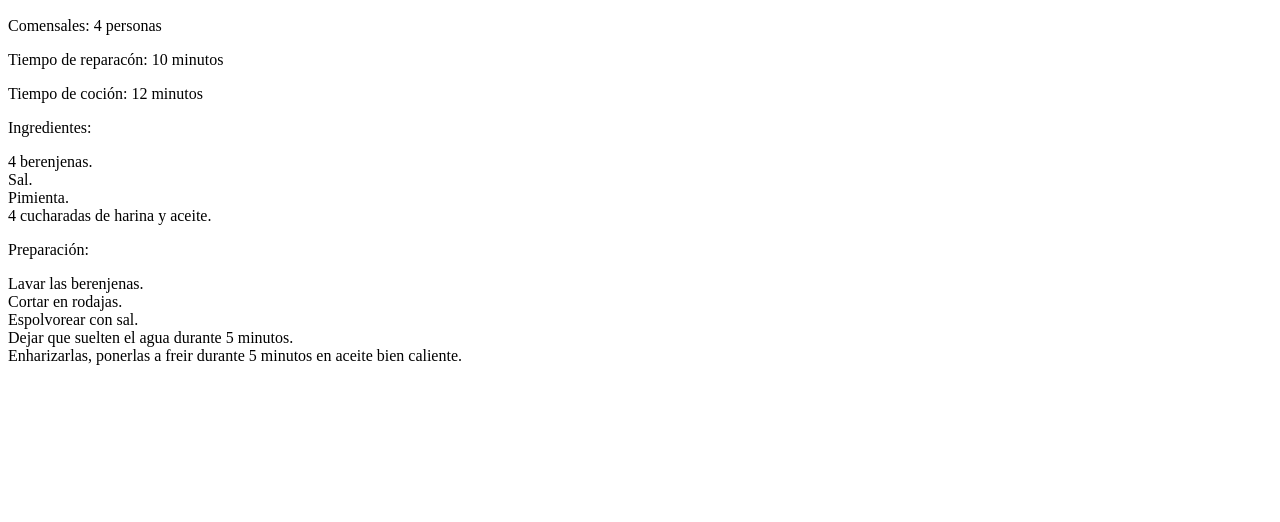
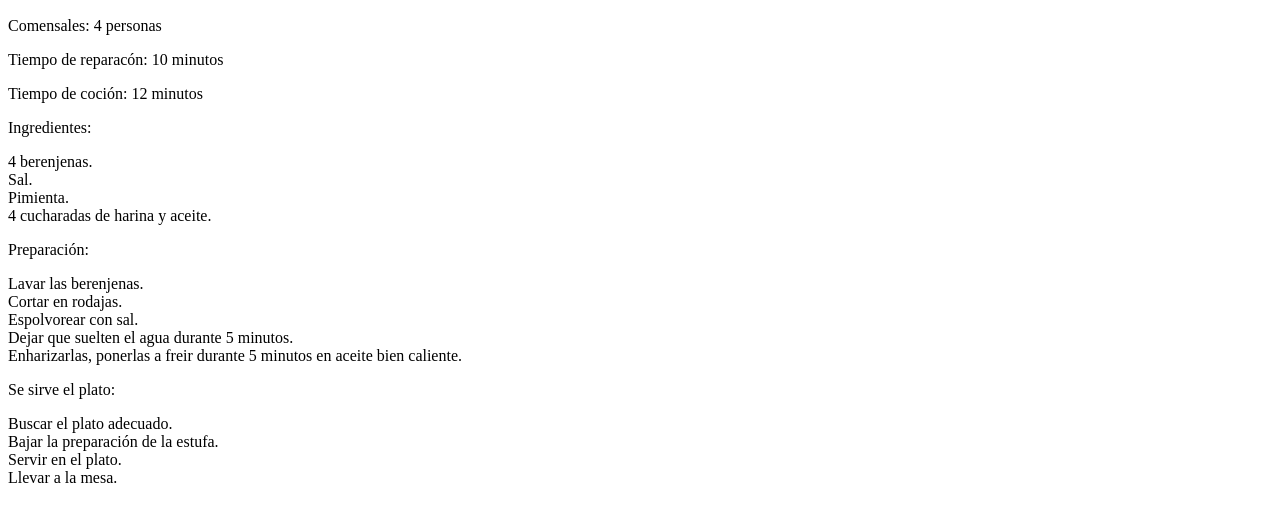
Before and after one commit to Luis-Trujillo/ensayoTresGit, a plain HTML site: page imagen_1.html in a window 1280 px wide. Shown: the part 174-696 px from the top of the page. Drawn offline with Linux system fonts and the light colour scheme.

Commit message:
Update imagen_1.html

```diff
--- a/imagen_1.html
+++ b/imagen_1.html
@@ -60,6 +60,18 @@
             Enharizarlas, ponerlas a freir durante 5 minutos en aceite bien caliente.
         </p>
 
+        <p>Se sirve el plato:</p>
+        <p>
+            Buscar el plato adecuado.
+            <br>
+            Bajar la preparación de la estufa.
+            <br>
+            Servir en el plato.
+            <br>
+            Llevar a la mesa.
+
+        </p>
+
     </div>
 
 </body>
```
